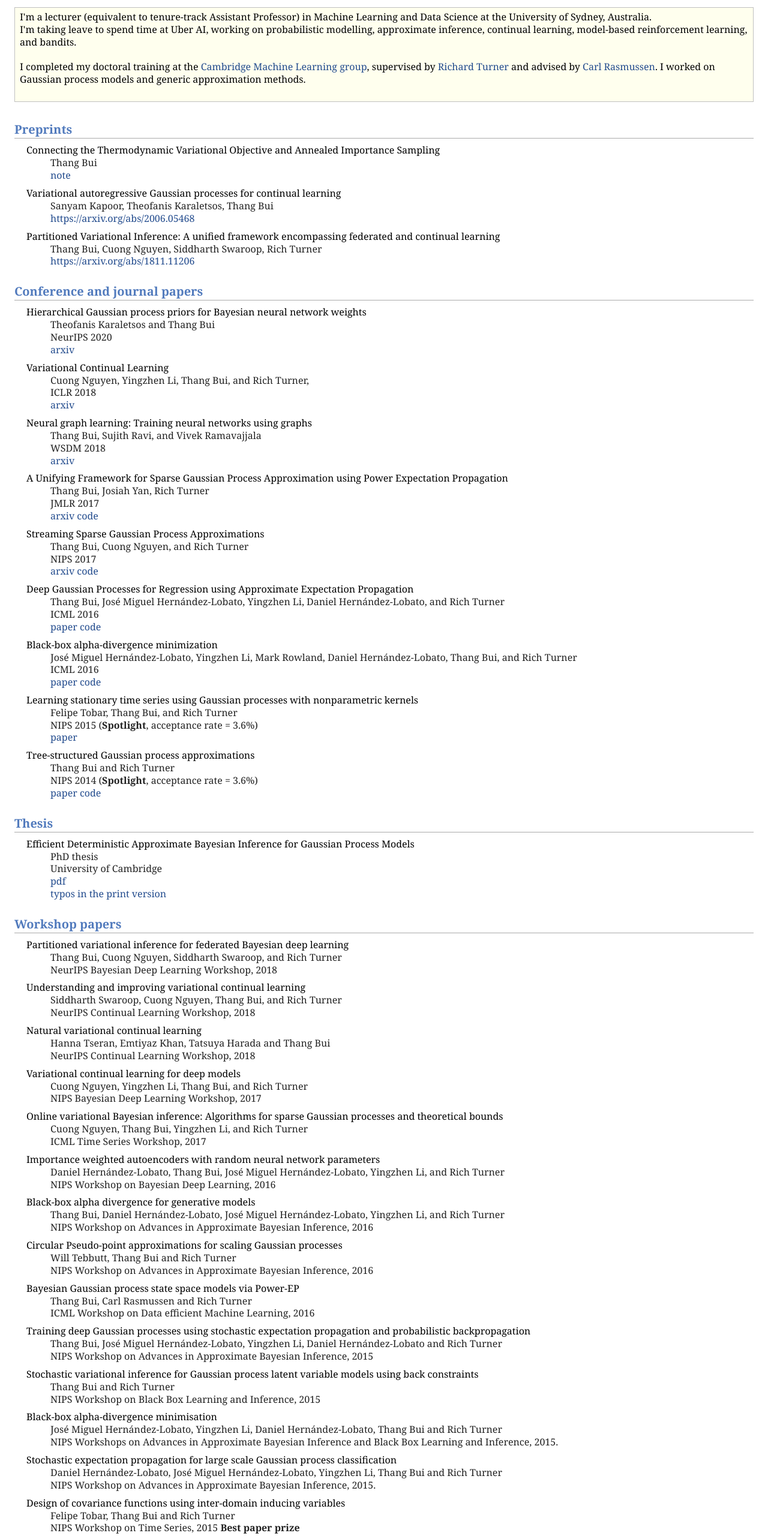
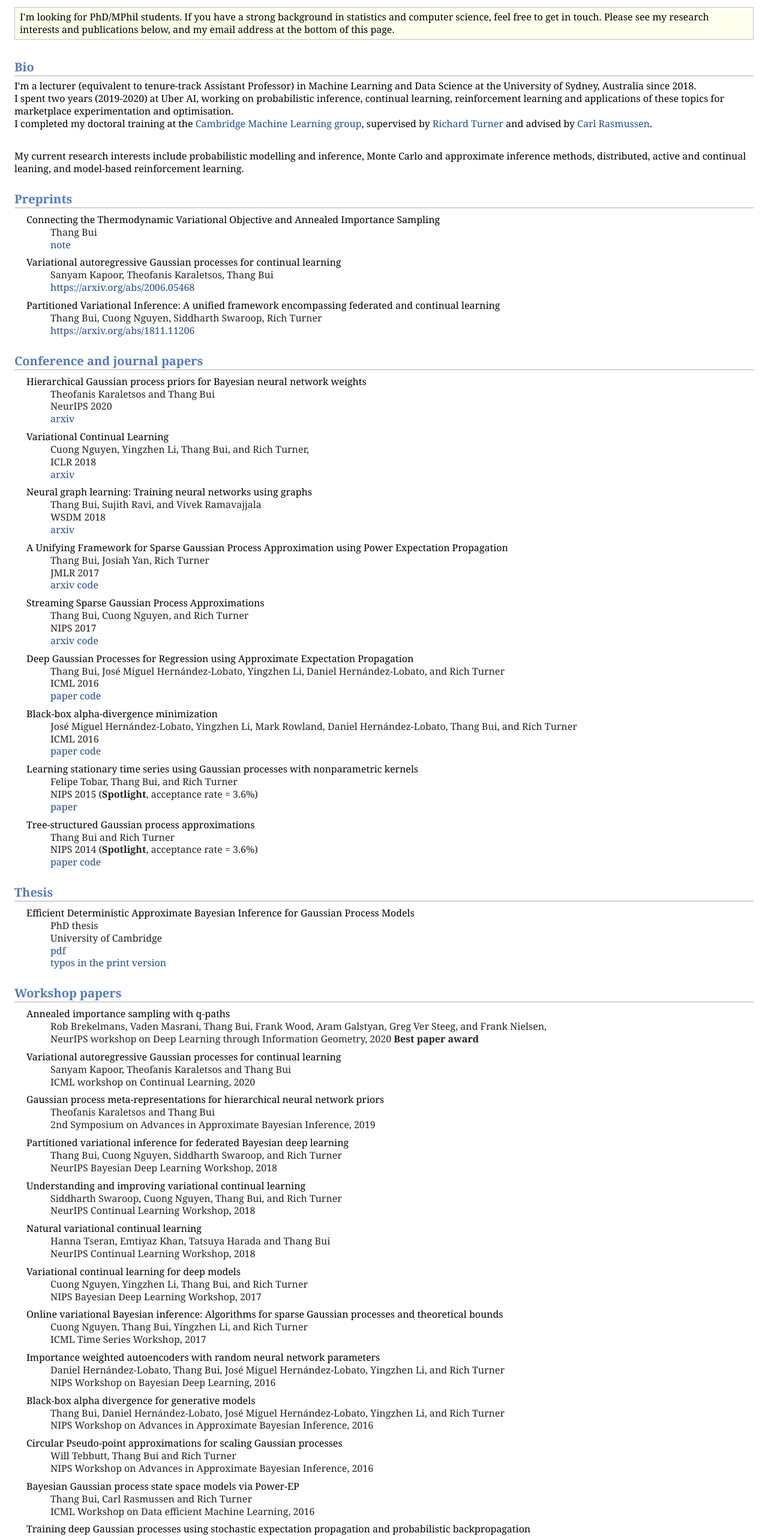
Before and after one commit to thangbui/thangbui.github.io, a plain HTML site: page index.html in a window 1280 px wide. Shown: the part 60-2621 px from the top of the page at 60% size. Drawn offline with Linux system fonts and the light colour scheme.

Commit message:
April 2021 update

```diff
--- a/index.html
+++ b/index.html
@@ -15,10 +15,13 @@
 </div>
 <div class="infoblock">
 <div class="blockcontent">
-<p>I'm a lecturer (equivalent to tenure-track Assistant Professor) in Machine Learning and Data Science at the University of Sydney, Australia.<br />
-I'm taking leave to spend time at Uber AI, working on probabilistic modelling, approximate inference, continual learning, model-based reinforcement learning, and bandits.<br /><br />
-I completed my doctoral training at the <a href="http://mlg.eng.cam.ac.uk">Cambridge Machine Learning group</a>, supervised by <a href="http://cbl.eng.cam.ac.uk/Public/Turner/WebHome">Richard Turner</a> and advised by <a href="http://learning.eng.cam.ac.uk/carl/">Carl Rasmussen</a>. I worked on Gaussian process models and generic approximation methods.<br /><br /></p>
+<p>I'm looking for PhD/MPhil students. If you have a strong background in statistics and computer science, feel free to get in touch. Please see my research interests and publications below, and my email address at the bottom of this page.</p>
 </div></div>
+<h2>Bio</h2>
+<p>I'm a lecturer (equivalent to tenure-track Assistant Professor) in Machine Learning and Data Science at the University of Sydney, Australia since 2018.<br />
+I spent two years (2019-2020) at Uber AI, working on probabilistic inference, continual learning, reinforcement learning and applications of these topics for marketplace experimentation and optimisation.<br />
+I completed my doctoral training at the <a href="http://mlg.eng.cam.ac.uk">Cambridge Machine Learning group</a>, supervised by <a href="http://cbl.eng.cam.ac.uk/Public/Turner/WebHome">Richard Turner</a> and advised by <a href="http://learning.eng.cam.ac.uk/carl/">Carl Rasmussen</a>.<br /><br /> </p>
+<p>My current research interests include probabilistic modelling and inference, Monte Carlo and approximate inference methods, distributed, active and continual leaning, and model-based reinforcement learning.<br /></p>
 <h2>Preprints</h2>
 <dl>
 <dt>Connecting the Thermodynamic Variational Objective and Annealed Importance Sampling</dt>
@@ -56,6 +59,12 @@ I completed my doctoral training at the <a href="http://mlg.eng.cam.ac.uk">Cambr
 </dl>
 <h2>Workshop papers</h2>
 <dl>
+<dt>Annealed importance sampling with q-paths</dt>
+<dd><p>Rob Brekelmans, Vaden Masrani, Thang Bui, Frank Wood, Aram Galstyan, Greg Ver Steeg, and Frank Nielsen, <br /> NeurIPS workshop on Deep Learning through Information Geometry, 2020 <b>Best paper award</b></p></dd>
+<dt>Variational autoregressive Gaussian processes for continual learning</dt>
+<dd><p>Sanyam Kapoor, Theofanis Karaletsos and Thang Bui <br /> ICML workshop on Continual Learning, 2020</p></dd>
+<dt>Gaussian process meta-representations for hierarchical neural network priors</dt>
+<dd><p>Theofanis Karaletsos and Thang Bui <br /> 2nd Symposium on Advances in Approximate Bayesian Inference, 2019</p></dd>
 <dt>Partitioned variational inference for federated Bayesian deep learning</dt>
 <dd><p>Thang Bui, Cuong Nguyen, Siddharth Swaroop, and Rich Turner <br /> NeurIPS Bayesian Deep Learning Workshop, 2018</p></dd>
 <dt>Understanding and improving variational continual learning</dt>
@@ -83,20 +92,18 @@ I completed my doctoral training at the <a href="http://mlg.eng.cam.ac.uk">Cambr
 <dt>Stochastic expectation propagation for large scale Gaussian process classification</dt>
 <dd><p>Daniel Hernández-Lobato, José Miguel Hernández-Lobato, Yingzhen Li, Thang Bui and Rich Turner <br /> NIPS Workshop on Advances in Approximate Bayesian Inference, 2015.</p></dd>
 <dt>Design of covariance functions using inter-domain inducing variables</dt>
-<dd><p>Felipe Tobar, Thang Bui and Rich Turner<br />  NIPS Workshop on Time Series, 2015 <b>Best paper prize</b></p></dd>
+<dd><p>Felipe Tobar, Thang Bui and Rich Turner<br />  NIPS Workshop on Time Series, 2015 <b>Best paper award</b></p></dd>
 </dl>
 <h2>Misc</h2>
 <dl>
 <dt>Sparse Approximations for Non-Conjugate Gaussian Process Regressions</dt>
 <dd><p>Thang Bui and Rich Turner <br /> <a href="docs/reports/tr_sparseNonConj.pdf">report</a></p></dd>
 </dl>
-<h2>Other things</h2>
-<p>Reviewer for JMLR (2016, 2017, 2018), NIPS (2016-20), ICLR (2017-21), ICML (2017-20), AISTATS (2018-21), UAI (2018) and various NIPS and ICML workshops</p>
 <h2>Contact</h2>
 <p>thang.buivn at at at at gmail.com</p>
 <div id="footer">
 <div id="footer-text">
-Page generated 2020-09-26 07:01:34 +07, by <a href="http://jemdoc.jaboc.net/">jemdoc</a>.
+Page generated 2021-04-05 20:56:29 AEST, by <a href="http://jemdoc.jaboc.net/">jemdoc</a>.
 </div>
 </div>
 </div>
```
Also changed, not shown: 1 other file.
